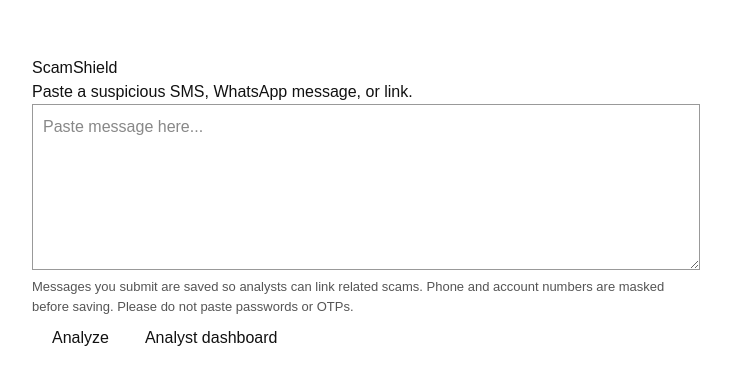
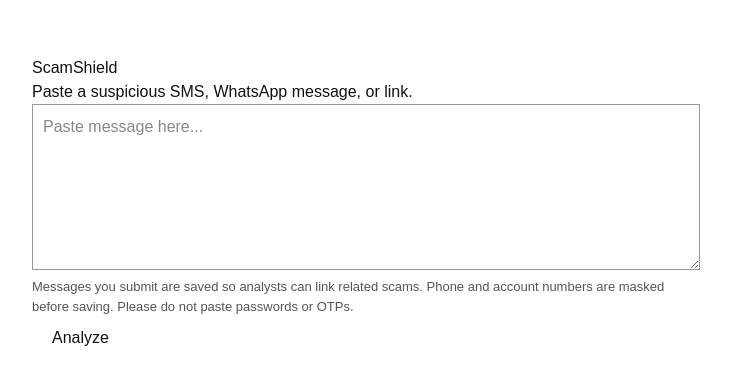
Before and after one commit to Fierywave/scamshield, a Next.js app in the folder frontend/: page / in a window 1280 px wide. Shown: the top 384 px of the page, without its empty margins (274-1005 px from the left). Built offline with nearby package versions, Linux system fonts and the light colour scheme.

Commit message:
Remove analyst link from public home page

```diff
--- a/frontend/app/page.tsx
+++ b/frontend/app/page.tsx
@@ -62,7 +62,6 @@ export default function Home() {
       >
         {loading ? "Analyzing..." : "Analyze"}
       </button>
-      <a href="/cases" style={{ marginLeft: 16 }}>Analyst dashboard</a>
 
       {error && <p style={{ color: "#c62828" }}>{error}</p>}
 
```
